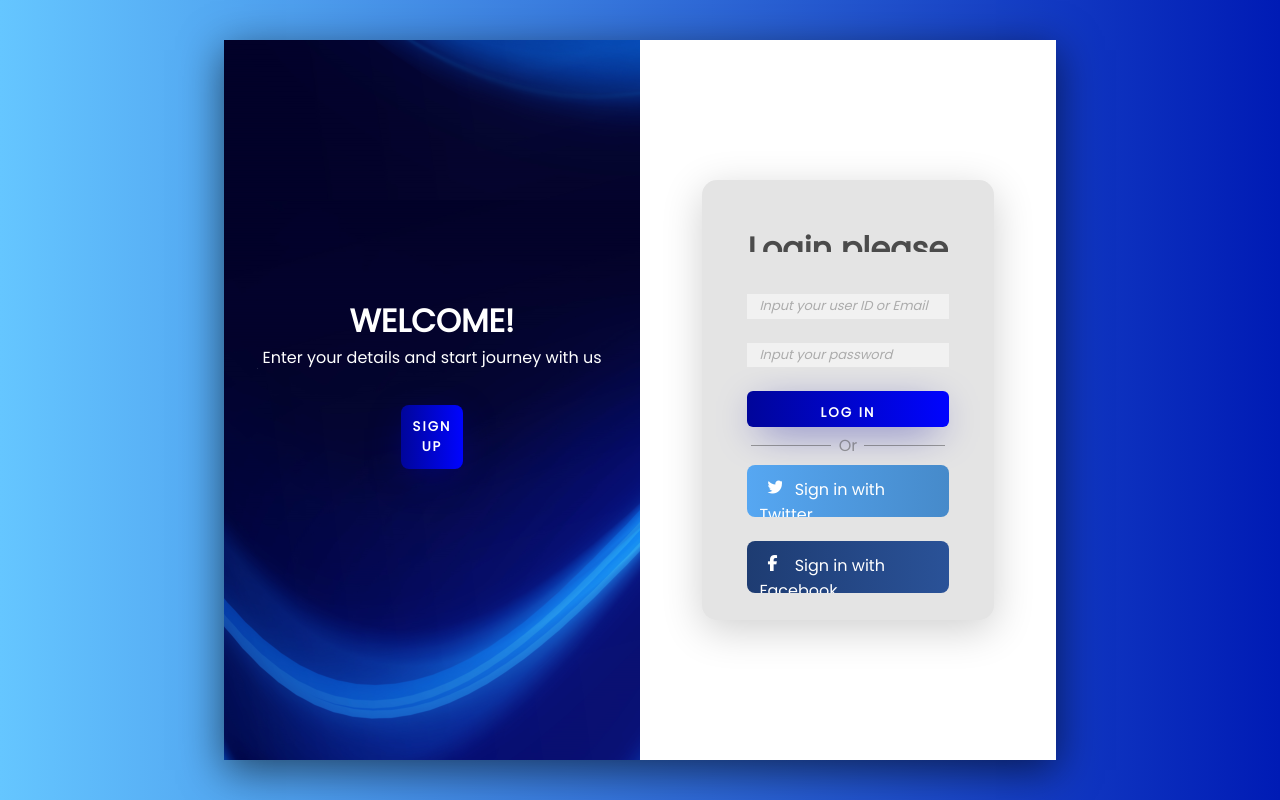
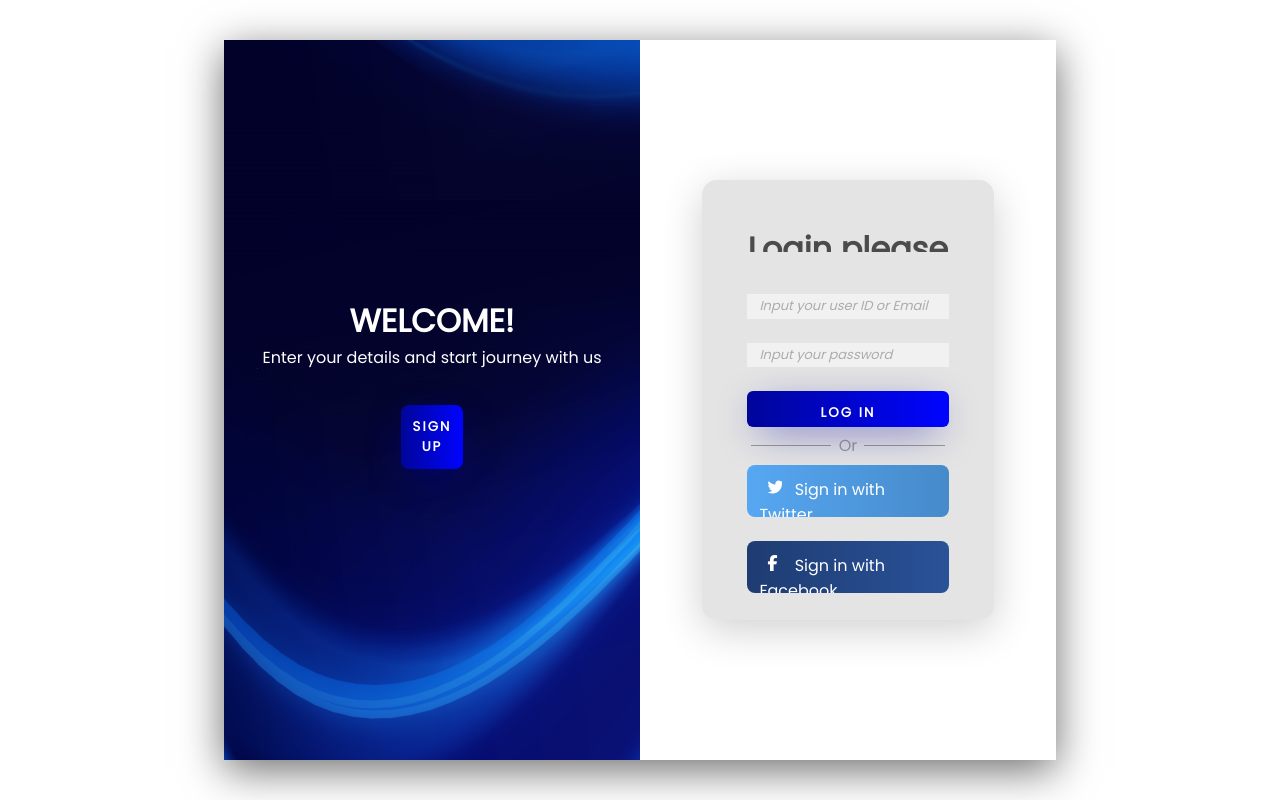
Before and after one commit to braiachef/Login-Interface, a plain HTML site: page index.html in a window 1280 px wide. Drawn offline with Linux system fonts and the light colour scheme.

Commit message:
Update style.css

```diff
--- a/style.css
+++ b/style.css
@@ -13,7 +13,6 @@ body {
 }
 
 .full-main-login {
-  background: linear-gradient(90deg, rgb(101, 198, 255), rgb(0, 27, 181));
   width: 100vw;
   height: 100vh;
   display: flex;
```
